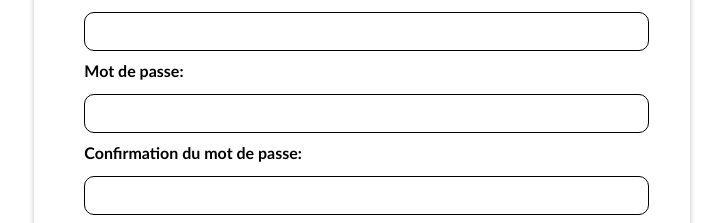
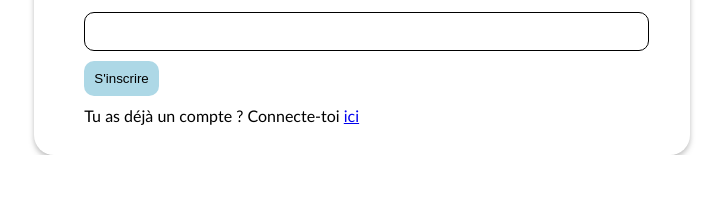
Before and after one commit to ayoub9595/pi-front, a React (Vite) app: page /signup in a window 1280 px wide. Shown: the part 719-942 px from the top of the page, without its empty margins (278-1001 px from the left). After the commit the page ends 874 px from the top, so only its background shows below. Built offline with nearby package versions, Linux system fonts and the light colour scheme.

Commit message:
Change the signup components view and logic

```diff
--- a/src/service/AuthenticationService.js
+++ b/src/service/AuthenticationService.js
@@ -23,7 +23,6 @@ export const signupUser = async ({
                                      email,
                                      cin,
                                      telephone,
-                                     motDePasse,
                                      role = "UTILISATEUR",
                                  }) => {
     try {
@@ -32,7 +31,6 @@ export const signupUser = async ({
             email,
             cin,
             telephone,
-            mot_de_passe: motDePasse,
             role,
         });
     } catch (error) {
--- a/src/views/authentication/signup/Signup.jsx
+++ b/src/views/authentication/signup/Signup.jsx
@@ -2,23 +2,23 @@ import styles from "./Signup.module.css";
 import { Link, useNavigate } from "react-router-dom";
 import { useState } from "react";
 import { signupUser } from "../../../service/AuthenticationService.js";
-import {jwtDecode} from "jwt-decode";
-import { setCredentials } from "../../../store/authSlice.js";
-import { useDispatch } from "react-redux";
+import LoaderForButton from "../../../components/loaderForButton/LoaderForButton.jsx";
+
 import { toast, Toaster } from "react-hot-toast";
 
 const Signup = () => {
-    const dispatch = useDispatch();
+
+    const navigate = useNavigate();
+
+    const [isLoading, setIsLoading] = useState(false);
     const [formData, setFormData] = useState({
         nom: "",
         email: "",
         cin: "",
         telephone: "",
-        motDePasse: "",
-        confirmMotDePasse: ""
     });
 
-    const navigate = useNavigate();
+
 
     const handleChange = (e) => {
         const { name, value } = e.target;
@@ -33,33 +33,24 @@ const Signup = () => {
             return;
         }
 
+        setIsLoading(true);
         try {
             const data = await signupUser({
                 nom: formData.nom,
                 email: formData.email,
                 cin: formData.cin,
-                telephone: formData.telephone,
-                motDePasse: formData.motDePasse,
-                role: formData.role,
+                telephone: formData.telephone
             });
 
-            localStorage.setItem("access_token", data.access_token);
-            localStorage.setItem("refresh_token", data.refresh_token);
-
-            const { sub, email, role, nom } = jwtDecode(data.access_token);
-
-            dispatch(setCredentials({ id: sub, email, role, nom }));
-
-            if (role === "ADMIN") {
-                navigate("/home/equipements");
-            } else if (role === "UTILISATEUR") {
-                navigate("/home/affectations");
-            } else {
-                toast.error("Rôle inconnu, accès refusé", { duration: 2000 });
-            }
+            toast.success(data.msg, { duration: 5000 })
+            setIsLoading(false);
+            setTimeout(() => {
+                navigate("/");
+            }, 5000)
 
         } catch (err) {
             toast.error(err.message || "Une erreur est survenue", { duration: 2000 });
+            setIsLoading(false);
         }
     };
 
@@ -121,28 +112,8 @@ const Signup = () => {
                         required
                     />
 
-                    <label>Mot de passe:</label>
-                    <input
-                        className={styles.input}
-                        type="password"
-                        name="motDePasse"
-                        value={formData.motDePasse}
-                        onChange={handleChange}
-                        required
-                    />
-
-                    <label>Confirmation du mot de passe:</label>
-                    <input
-                        className={styles.input}
-                        type="password"
-                        name="confirmMotDePasse"
-                        value={formData.confirmMotDePasse}
-                        onChange={handleChange}
-                        required
-                    />
-
-                    <button className={styles.button} type="submit">
-                        S'inscrire
+                    <button className={styles.button} type="submit" disabled={isLoading}>
+                        {isLoading ? <LoaderForButton /> : "S'inscrire"}
                     </button>
 
                     <span>
```
